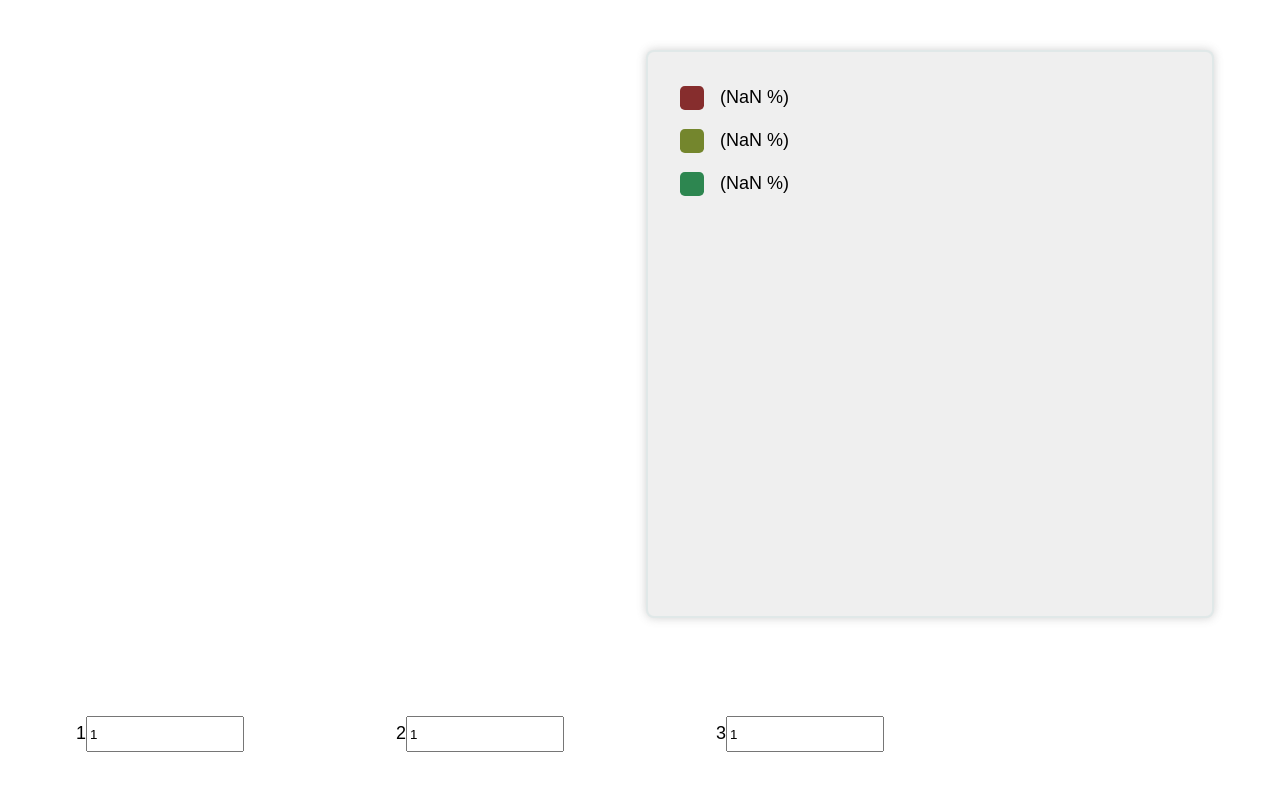
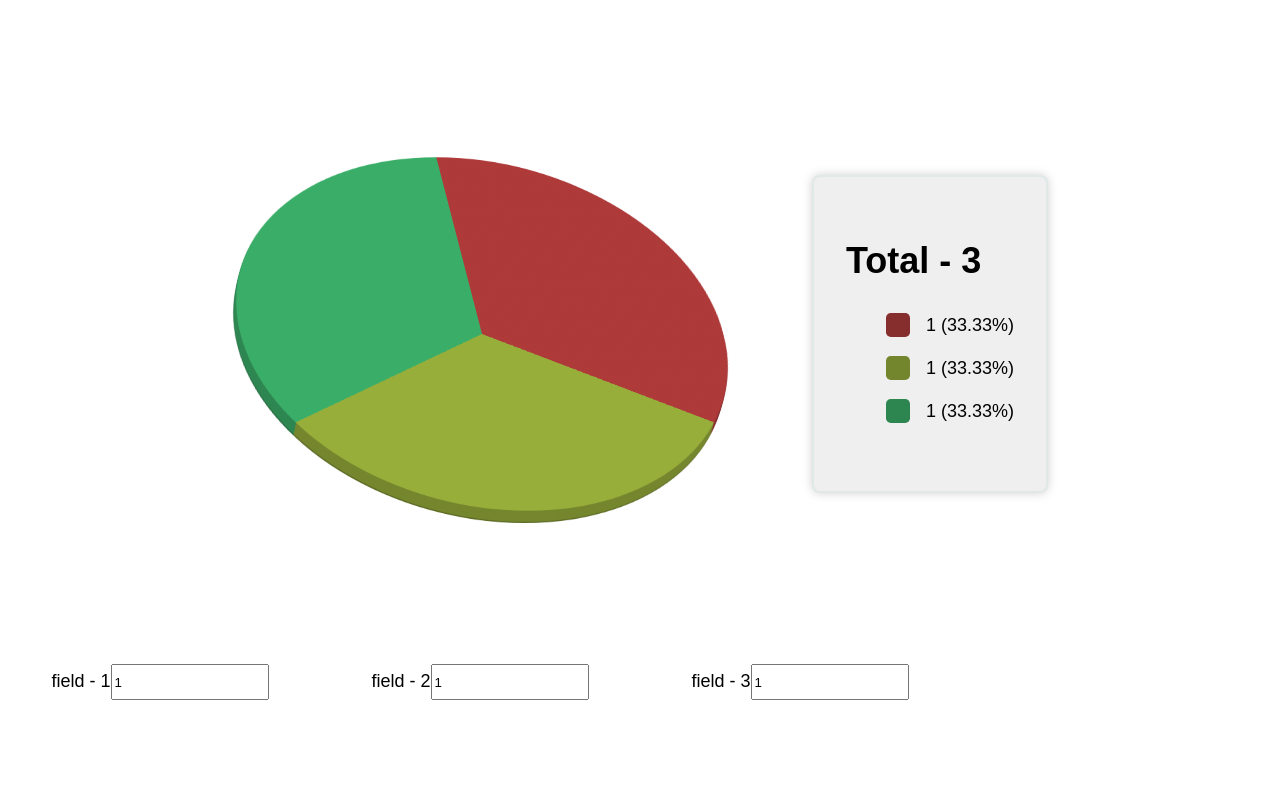
Before and after one commit to valerii-frontend/pie-chart-r, a React (Create React App) app: page / in a window 1280 px wide. Shown: the top 790 px of the page. Built offline with nearby package versions, Linux system fonts and the light colour scheme.

Commit message:
add func for list and inputs

```diff
--- a/src/App.css
+++ b/src/App.css
@@ -58,7 +58,7 @@
 	--_value9: calc(var(--_value8) + var(--value9));
 	--_value10: calc(var(--_value9) + var(--value10));
 	background: conic-gradient(
-		var(--color1) var(--value1),
+		var(--color1) var(--value1, 0),
 		var(--color2) 0 var(--value2, 0),
 		var(--color3) 0 var(--value3, 0),
 		var(--color4) 0 var(--value4, 0),
@@ -106,16 +106,16 @@
 	filter: brightness(0.8);
 }
 .legend {
-	width: 500px;
-	height: 500px;
+	border-radius: 0.5rem;
+	padding: 2rem;
 	border: 2px solid rgba(87, 169, 169, 0.1);
+	background-color: #efefef;
+	box-shadow: 0 0 10px 0 rgba(100, 100, 100, 0.3);
+}
+.legend ul {
 	display: flex;
 	flex-direction: column;
-	border-radius: 0.5rem;
-	padding: 2rem;
 	list-style: none;
-	background-color: #efefef;
-	box-shadow: 0 0 10px 0 rgba(100, 100, 100, 0.3);
 }
 .legend li {
 	margin-bottom: 1rem;
--- a/src/App.js
+++ b/src/App.js
@@ -4,52 +4,31 @@ import Legend from "./components/Legend";
 import PieChart from "./components/PieChart";
 
 function App() {
-	const [inputs, setInputs] = useState({});
+	const [inputs, setInputs] = useState({ "--value1": 1, "--value2": 1, "--value3": 1 });
+	const newInput = (number) => (
+		<div className='input'>
+			<label htmlFor={number}>field - {number}</label>
+			<input
+				min={0}
+				step={1}
+				type='number'
+				id={number}
+				defaultValue={1}
+				onChange={(e) => {
+					setInputs({ ...inputs, ["--value" + number]: e.target.value });
+				}}
+			/>
+		</div>
+	);
 
 	return (
 		<div className='App'>
 			<PieChart values={inputs} />
 			<Legend values={inputs} />
 			<div className='data'>
-				<div className='input'>
-					<label htmlFor='1'>1</label>
-					<input
-						min={0}
-						step={1}
-						type='number'
-						id='1'
-						defaultValue={1}
-						onChange={(e) => {
-							setInputs({ ...inputs, "--value1": e.target.value });
-						}}
-					/>
-				</div>
-				<div className='input'>
-					<label htmlFor='2'>2</label>
-					<input
-						min={0}
-						step={1}
-						type='number'
-						defaultValue={1}
-						id='2'
-						onChange={(e) => {
-							setInputs({ ...inputs, "--value2": e.target.value });
-						}}
-					/>
-				</div>
-				<div className='input'>
-					<label htmlFor='3'>3</label>
-					<input
-						min={0}
-						step={1}
-						defaultValue={1}
-						type='number'
-						id='3'
-						onChange={(e) => {
-							setInputs({ ...inputs, "--value3": e.target.value });
-						}}
-					/>
-				</div>
+				{newInput(1)}
+				{newInput(2)}
+				{newInput(3)}
 			</div>
 		</div>
 	);
--- a/src/components/Legend.jsx
+++ b/src/components/Legend.jsx
@@ -4,20 +4,22 @@ export default function Legend({ values }) {
 	let inputValues = Object.values(values);
 	let fullValue = inputValues.reduce((a, c) => +a + +c, 0);
 
+	const newItem = (num) =>
+		values["--value" + num] && (
+			<li>
+				{values["--value" + num]}
+				{` (${((values["--value" + num] / fullValue) * 100).toFixed(2)}%) `}
+			</li>
+		);
+
 	return (
-		<ul className='legend'>
-			<li>
-				{values["--value1"]}
-				{` (${((values["--value1"] / fullValue) * 100).toFixed(2)} %) `}
-			</li>
-			<li>
-				{values["--value2"]}
-				{` (${((values["--value2"] / fullValue) * 100).toFixed(2)} %) `}
-			</li>
-			<li>
-				{values["--value3"]}
-				{` (${((values["--value3"] / fullValue) * 100).toFixed(2)} %) `}
-			</li>
-		</ul>
+		<div className='legend'>
+			<h1>Total - {fullValue}</h1>
+			<ul className='list'>
+				{newItem(1)}
+				{newItem(2)}
+				{newItem(3)}
+			</ul>
+		</div>
 	);
 }
--- a/src/components/PieChart.jsx
+++ b/src/components/PieChart.jsx
@@ -3,17 +3,18 @@ import React from "react";
 export default function PieChart({ values }) {
 	let styles = {};
 	let temp = {};
-
-	temp["--value1"] = +values["--value1"];
-	temp["--value2"] = +values["--value1"] + +values["--value2"];
-	temp["--value3"] = +values["--value1"] + +values["--value2"] + +values["--value3"];
 	let inputValues = Object.values(values);
-
+	console.log(values);
 	let fullValue = inputValues.reduce((a, c) => +a + +c, 0);
-
-	styles["--value1"] = `${((temp["--value1"] / fullValue) * 100).toFixed(2)}%`;
-	styles["--value2"] = `${((temp["--value2"] / fullValue) * 100).toFixed(2)}%`;
-	styles["--value3"] = `${((temp["--value3"] / fullValue) * 100).toFixed(2)}%`;
+	const updateStyle = () => {
+		temp["--value1"] = +values["--value1"];
+		temp["--value2"] = +values["--value1"] + +values["--value2"];
+		temp["--value3"] = +values["--value1"] + +values["--value2"] + +values["--value3"];
+		styles["--value1"] = `${((temp["--value1"] / fullValue) * 100).toFixed(2)}%`;
+		styles["--value2"] = `${((temp["--value2"] / fullValue) * 100).toFixed(2)}%`;
+		styles["--value3"] = `${((temp["--value3"] / fullValue) * 100).toFixed(2)}%`;
+	};
+	updateStyle();
 
 	return (
 		<div className='wrap' style={styles}>
```
